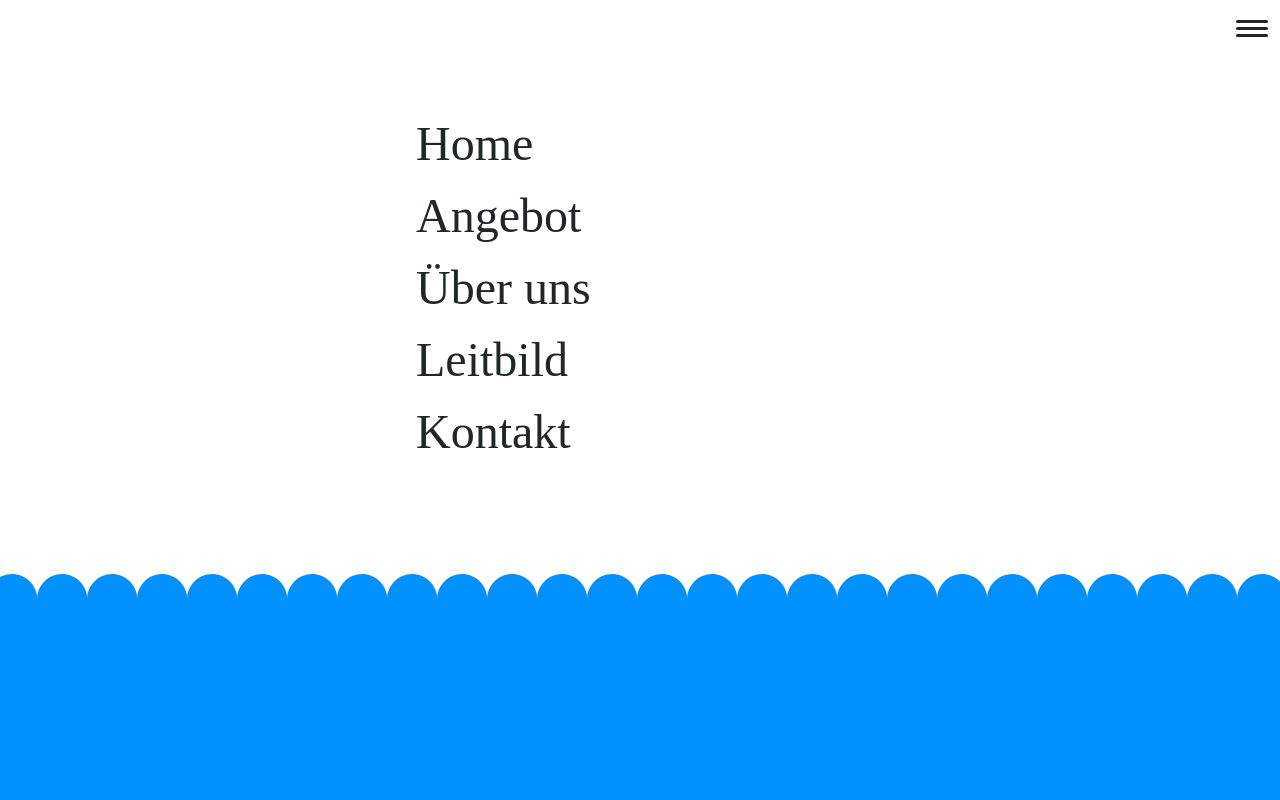
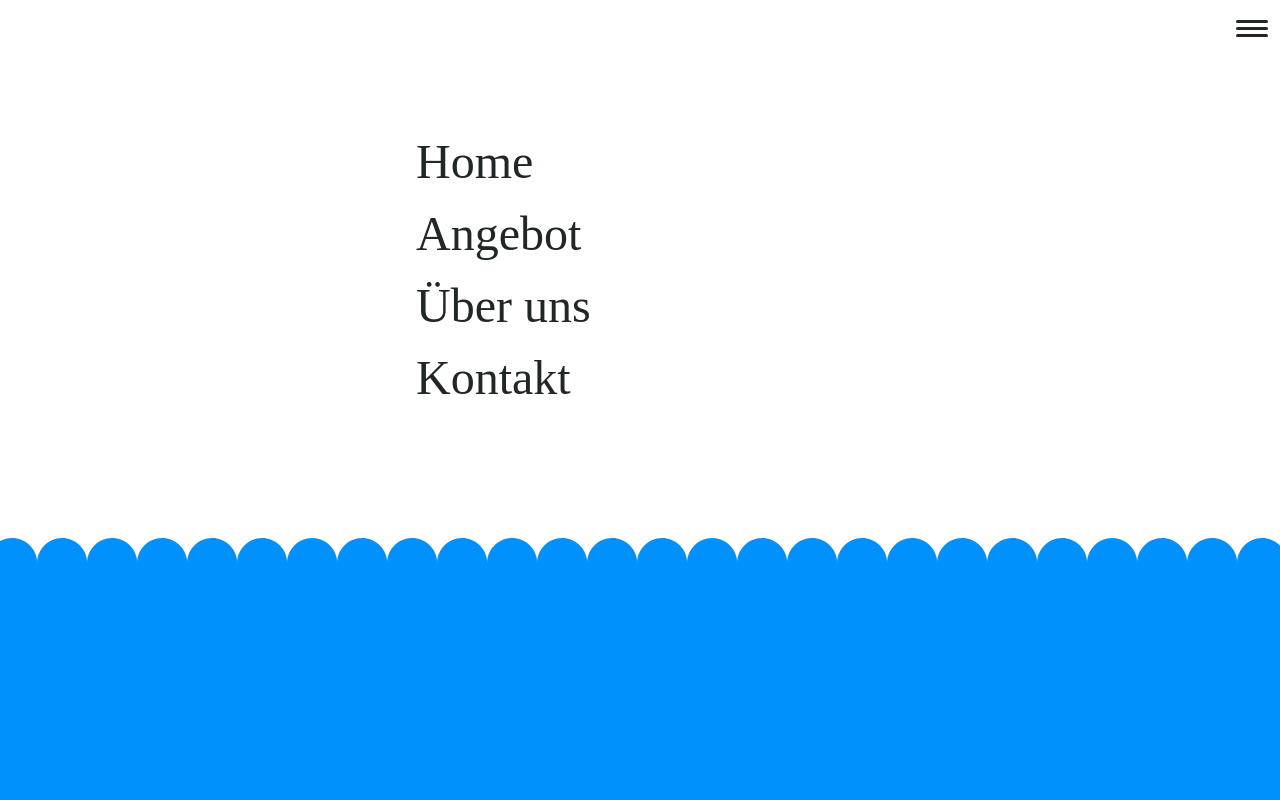
Before and after one commit to nydelic/nydelic, a Next.js app: page / in a window 1280 px wide. Both pictures are taken after a click on the button 1252 px from the left and 24 px from the top of the page. Shown: the top 800 px of the page. Built offline with nearby package versions, Linux system fonts and the light colour scheme; a web font is replaced by a local one.

Commit message:
fix: improve nav accessibility

```diff
--- a/package.json
+++ b/package.json
@@ -9,6 +9,7 @@
     "lint": "next lint"
   },
   "dependencies": {
+    "aria-hidden": "^1.2.2",
     "d3-ease": "^3.0.1",
     "framer-motion": "^7.5.1",
     "next": "12.2.0",
--- a/pages/_document.tsx
+++ b/pages/_document.tsx
@@ -16,6 +16,7 @@ export default function Document() {
       <body>
         <Main />
         <NextScript />
+        <div id="portal-root" />
       </body>
     </Html>
   );
--- /dev/null
+++ b/src/components/ClientOnlyPortal.tsx
@@ -0,0 +1,21 @@
+import { useRef, useEffect, useState, ReactNode } from "react";
+import { createPortal } from "react-dom";
+
+interface ClientOnlyPortal {
+  children: ReactNode;
+  containerId: string;
+}
+
+function ClientOnlyPortal({ children, containerId }: ClientOnlyPortal) {
+  const ref = useRef<HTMLDivElement>();
+  const [mounted, setMounted] = useState(false);
+
+  useEffect(() => {
+    ref.current = document.getElementById(containerId) as HTMLDivElement;
+    setMounted(true);
+  }, [containerId]);
+
+  return mounted ? createPortal(children, ref.current as HTMLDivElement) : null;
+}
+
+export default ClientOnlyPortal;
--- a/src/components/Hello.tsx
+++ /dev/null
@@ -1,7 +0,0 @@
-interface HelloProps {}
-
-function Hello({}: HelloProps) {
-  return <div></div>;
-}
-
-export default Hello;
--- a/src/components/nav/NavContent.tsx
+++ b/src/components/nav/NavContent.tsx
@@ -1,10 +1,15 @@
 import { motion, Variants } from "framer-motion";
-import { useRef } from "react";
+import Link from "next/link";
+import { useEffect, useRef } from "react";
+import { hideOthers, Undo } from "aria-hidden";
 
 import Wave from "../assets/Wave";
+import ClientOnlyPortal from "../ClientOnlyPortal";
 
 function NavContent({ visible }: { visible: boolean }) {
   const containerRef = useRef<HTMLDivElement>(null);
+  const undoAriaHideRef = useRef<Undo>();
+
   const containerVariants: Variants = {
     visible: {
       backgroundColor: "#ffffff",
@@ -57,7 +62,20 @@ function NavContent({ visible }: { visible: boolean }) {
     },
   };
 
+  // aria-hide other elements when nav is open
+  useEffect(() => {
+    if (!containerRef.current) {
+      return;
+    }
+    if (visible) {
+      undoAriaHideRef.current = hideOthers(containerRef.current);
+    } else {
+      undoAriaHideRef.current?.();
+    }
+  }, [visible]);
+
   return (
+    <ClientOnlyPortal containerId="portal-root">
       <motion.div
         ref={containerRef}
         className="fixed top-0 left-0 right-0 bottom-0 flex flex-col z-40 invisible"
@@ -82,19 +100,19 @@ function NavContent({ visible }: { visible: boolean }) {
         <motion.nav className="flex-grow flex-shrink-0 flex">
           <ul className="text-5xl font-display m-auto w-full max-w-md py-8">
             <motion.li variants={navItemVariants} className="mb-6">
-            Home
+              <Link href="/">Home</Link>
             </motion.li>
             <motion.li variants={navItemVariants} className="mb-6">
-            Angebot
+              <Link href="/offer">Angebot</Link>
             </motion.li>
             <motion.li variants={navItemVariants} className="mb-6">
-            Über uns
+              <Link href="/about">Über uns</Link>
             </motion.li>
+            {/* <motion.li variants={navItemVariants} className="mb-6">
+          <Link href="/about">Leitbild</Link>
+        </motion.li> */}
             <motion.li variants={navItemVariants} className="mb-6">
-            Leitbild
-          </motion.li>
-          <motion.li variants={navItemVariants} className="mb-6">
-            Kontakt
+              <Link href="/contact">Kontakt</Link>
             </motion.li>
           </ul>
         </motion.nav>
@@ -108,6 +126,7 @@ function NavContent({ visible }: { visible: boolean }) {
           </div>
         </motion.div>
       </motion.div>
+    </ClientOnlyPortal>
   );
 }
 
```
Also changed, not shown: 1 other file (tests, documents, lock files or other folders). Lines whose indentation alone changed are shown as unchanged.
